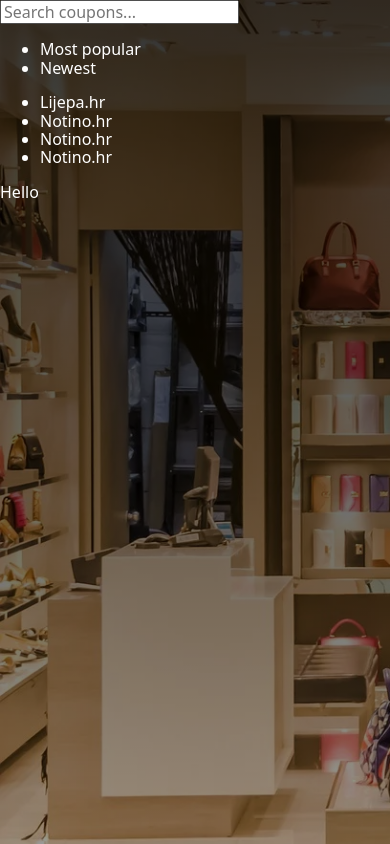
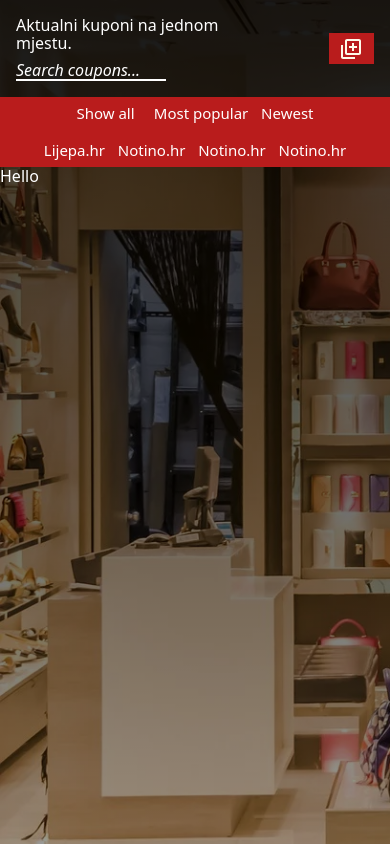
Before and after one commit to dobricsandra/coupons-client-fe, a React (Create React App) app: page / in a window 390 px wide. Built offline with nearby package versions, Linux system fonts and the light colour scheme.

Commit message:
Navigation header for mobile screens

```diff
--- a/package.json
+++ b/package.json
@@ -13,6 +13,7 @@
         "normalize.css": "^8.0.1",
         "react": "^17.0.2",
         "react-dom": "^17.0.2",
+        "react-icons": "^4.3.1",
         "react-responsive": "*",
         "react-router": "^6.2.1",
         "react-router-dom": "^6.2.1",
--- a/src/components/navigation/Navigation.style.ts
+++ b/src/components/navigation/Navigation.style.ts
@@ -4,40 +4,92 @@ export const NavigationStyled = styled.div`
     font-size: 16px;
     .upper-header {
         background-color: var(--color-black);
-        padding: 1.5rem 6rem;
+        padding: 1rem 6rem;
         display: flex;
+        justify-content: space-between;
         align-items: center;
-        flex-wrap: wrap;
-
+        @media (max-width: 750px) {
+            padding: 1rem 1rem;
+        }
+        > div {
+            flex-basis: auto;
+            width: 70%;
+            flex-shrink: 1;
+            display: flex;
+            flex-wrap: wrap;
+            gap: 0.5rem;
+        }
         input {
             all: unset;
-            margin-left: 1rem;
             border-bottom: 2px solid var(--color-white);
-            width: 25rem;
+            width: 50%;
             cursor: input;
             color: white;
+
+            @media (max-width: 940px) {
+                width: 60%;
+            }
         }
         input::placeholder {
             color: var(--color-white);
             font-style: italic;
         }
+        button {
+            all: unset;
+            padding: 1% 3%;
+            background-color: var(--color-red);
+            color: var(--color-yellow-light);
+            display: flex;
+            align-items: center;
+            cursor: pointer;
+            flex-basis: min-content;
+            flex-shrink: 0;
+            @media (max-width: 500px) {
+                span {
+                    display: none;
+                }
+            }
+        }
+        button:hover {
+            filter: brightness(1.5);
+        }
     }
     .lower-header {
-        padding: 0rem 1rem;
+        padding: 0rem 3%;
         background-color: var(--color-red);
         display: flex;
         align-items: center;
         flex-wrap: wrap;
+        gap: 2.5rem;
+        @media (max-width: 950px) {
+            gap: 0.8rem;
+        }
+        @media (max-width: 600px) {
+            gap: 0.2rem;
+            justify-content: center;
+        }
         color: var(--color-yellow-light);
         ul {
             display: flex;
             flex-wrap: wrap;
+            gap: 1.5rem;
+            padding-inline-start: 0px;
+            padding-inline-end: 0px;
+            @media (max-width: 950px) {
+                gap: 0.8rem;
+            }
+            @media (max-width: 600px) {
+                margin: 0.5rem;
+            }
         }
 
         li {
             color: white;
-            padding-right: 2rem;
+
             display: inline;
+            @media (max-width: 950px) {
+                font-size: 15px;
+            }
         }
         .border {
             height: 20px;
@@ -45,20 +97,10 @@ export const NavigationStyled = styled.div`
         }
     }
 
-    @media (max-width: 750px) {
-        font-size: 15px;
-    }
-
-    @media (min-width: 450px) and (max-width: 749px) {
+    @media (max-width: 610px) {
         .lower-header {
             .border {
                 display: none;
-            }
-            ul {
-                display: flex;
-                width: 100%;
-                justify-content: space-between;
-                flex-wrap: wrap;
             }
         }
     }
--- a/src/components/navigation/Navigation.tsx
+++ b/src/components/navigation/Navigation.tsx
@@ -1,18 +1,24 @@
 import { useMediaQuery } from "react-responsive";
-
+import { BiAddToQueue } from "react-icons/bi";
 import { NavigationStyled, MobileNavigationStyled } from "./Navigation.style";
 
 const Navigation = () => {
-    const isBigScreen = useMediaQuery({ query: "(min-width: 470px)" });
-    const isMobile = useMediaQuery({ query: "(max-width: 470px)" });
+    const isBigScreen = useMediaQuery({ query: "(min-width: 320px)" });
+    const isMobile = useMediaQuery({ query: "(max-width: 320px)" });
 
     return (
         <>
             {isBigScreen && (
                 <NavigationStyled>
                     <div className="upper-header">
-                        <label>Aktualni kuponi na jednom mjestu.</label>
-                        <input placeholder="Search coupons..." />
+                        <div>
+                            <label>Aktualni kuponi na jednom mjestu.</label>
+                            <input placeholder="Search coupons..." />
+                        </div>
+                        <button>
+                            <BiAddToQueue size={24} />
+                            <span>Dodaj&nbsp;novi</span>
+                        </button>
                     </div>
                     <div className="lower-header">
                         <ul>
```
Also changed, not shown: 1 other file (tests, documents, lock files or other folders).
